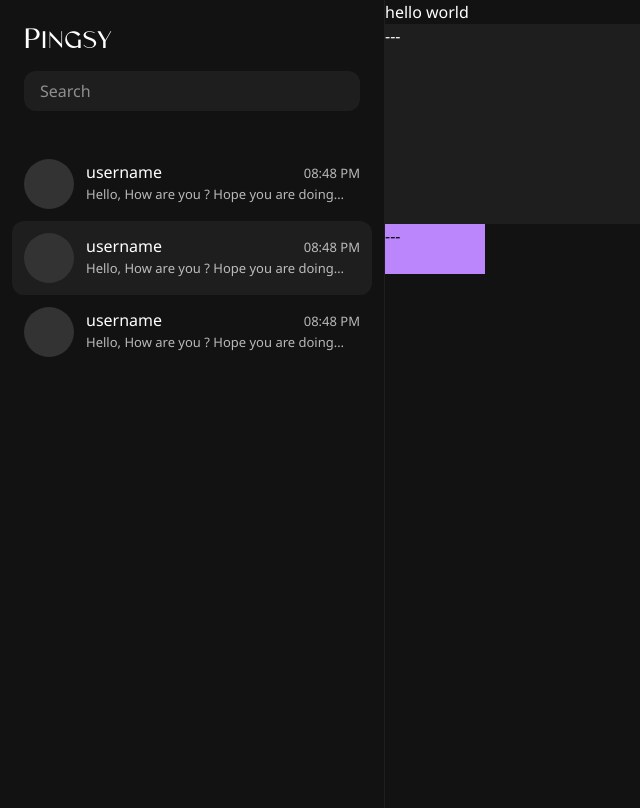
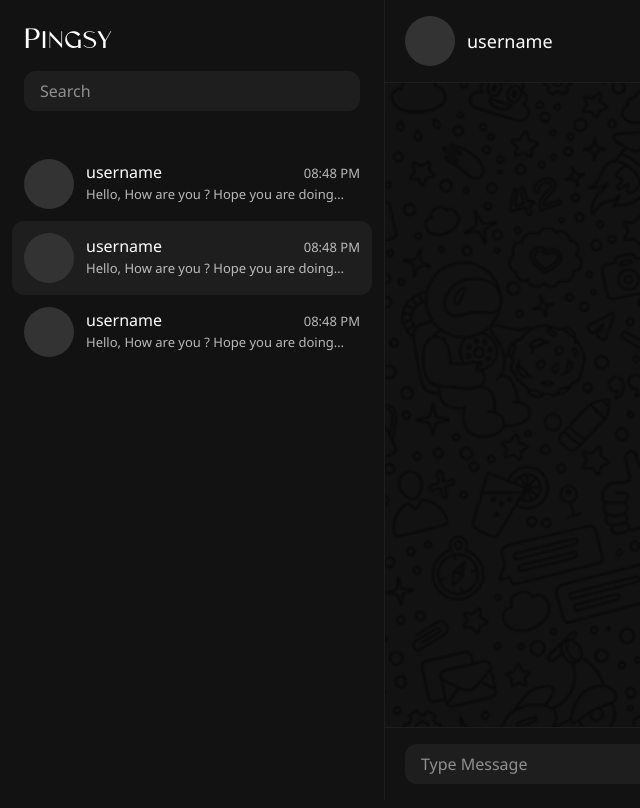
Before and after one commit to mayurmewada/pingsy, a Next.js app: page / in a window 1280 px wide. Shown: the whole page, without its empty margins (0-640 px from the left). Built offline with nearby package versions, Linux system fonts and the light colour scheme.

Commit message:
feat: chat section UI

```diff
--- a/src/app/page.js
+++ b/src/app/page.js
@@ -10,7 +10,7 @@ export default function Home() {
                     </h1>
                     <input className="bg-[background:var(--surface)] rounded-[12px] w-full h-[40px] text-[color:var(--textlight)] px-4" placeholder="Search" type="text" />
                 </div>
-                <div className="overflow-y-scroll h-[calc(100vh-127px)] p-3">
+                <div className="overflow-y-scroll h-[calc(100vh-135px)] p-3">
                     <div className="p-3 flex items-center gap-3">
                         <div className="min-w-[50px] max-w-[50px] min-h-[50px] max-h-[50px] rounded-[50%] bg-[#333333]"></div>
                         <div className="text-[color:var(--textlight)] w-full flex flex-col justify-center gap-[2px]">
@@ -43,10 +43,23 @@ export default function Home() {
                     </div>
                 </div>
             </div>
-            <div className="max-w-[70%] w-full border-l-[1px] border-l-[border-left-color:var(--surface)]">
-                <p className="text-[color:var(--textlight)]">hello world</p>
-                <div className="w-[400px] h-[200px] bg-[background:var(--surface)] text-[color:var(--textlight)]">---</div>
-                <div className="w-[100px] h-[50px] bg-[background:var(--primary)] text-[color:var(--textdark)]">---</div>
+            <div className="max-w-[70%] w-full border-l-[1px] border-l-[border-left-color:var(--surface)] flex flex-col">
+                <div className="w-full px-5 py-4 text-[color:var(--textdark)]">
+                    <div className="flex items-center gap-3">
+                        <div className="min-w-[50px] max-w-[50px] min-h-[50px] max-h-[50px] rounded-[50%] bg-[#333333]"></div>
+                        <div className="text-[color:var(--textlight)] w-full flex flex-col justify-center gap-[2px]">
+                            <div className="flex justify-between items-baseline">
+                                <span className="leading-[1] text-[18px]">username</span>
+                            </div>
+                        </div>
+                    </div>
+                </div>
+                <div className="w-[400px] h-[200px] border-y-[1px] border-y-[border-left-color:var(--surface)] h-full w-full relative">
+                  <Image className="absolute w-full h-full object-cover opacity-[50%] inset-[0] invert-[1]" src={"/images/chatbg.png"} alt="chat-background-vector" width={800} height={600} />
+                </div>
+                <div className="w-full px-5 py-4 text-[color:var(--textdark)]">
+                    <input className="bg-[background:var(--surface)] rounded-[12px] w-full h-[40px] text-[color:var(--textlight)] px-4" placeholder="Type Message" type="text" />
+                </div>
             </div>
         </main>
     );
```
Also changed, not shown: public/images/chatbg.png (added).
